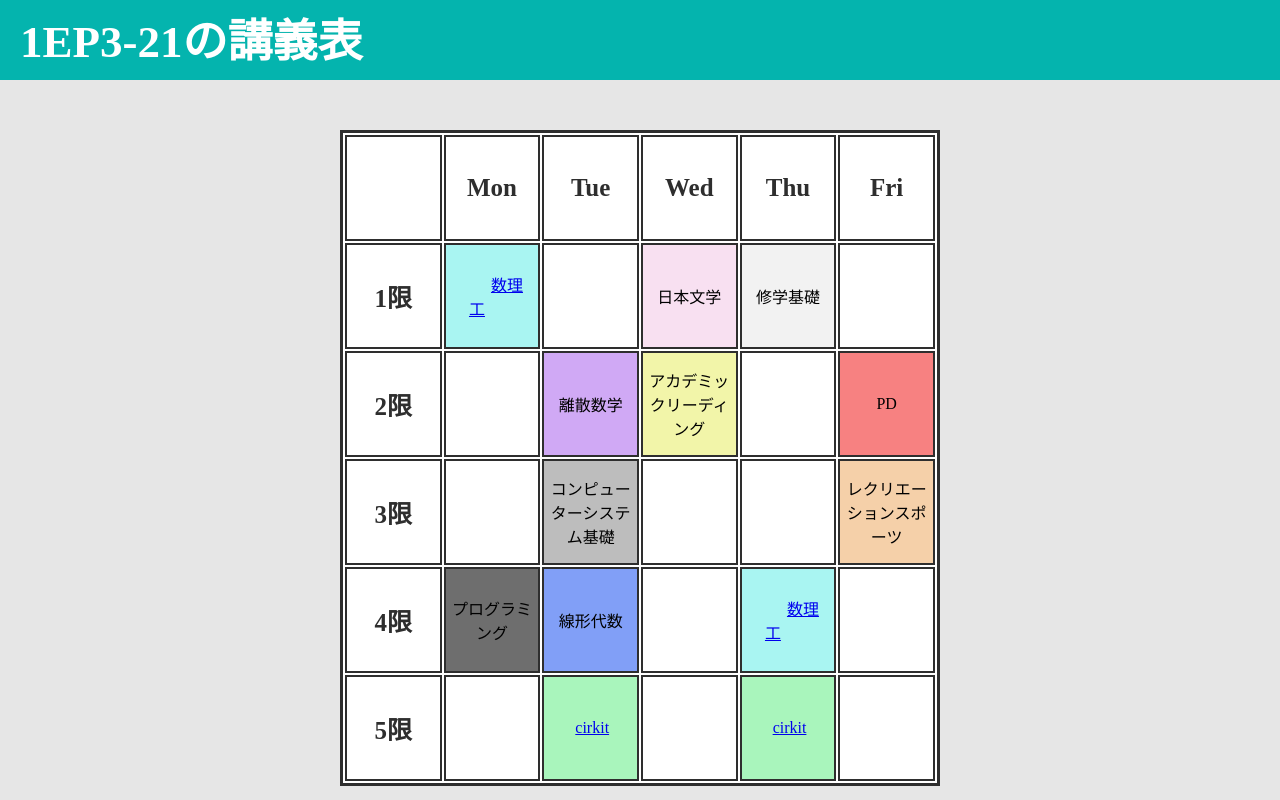
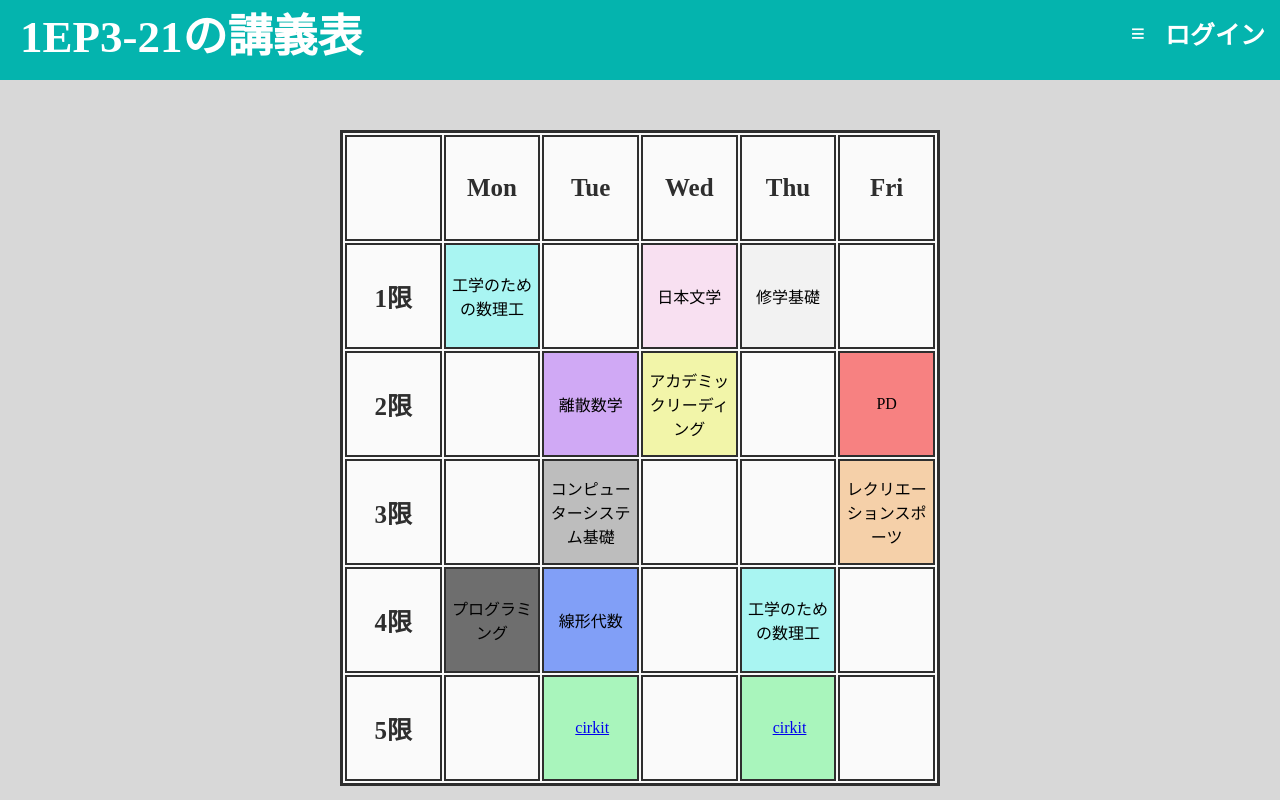
Before and after one commit to IrukNuj/programming_lessons, a plain HTML site: page 講義Html/kougi.html in a window 1280 px wide. Drawn offline with Linux system fonts and the light colour scheme.

Commit message:
講義表html、webアプリ時のデザイン草案まで

```diff
--- a/講義Html/kougi.html
+++ b/講義Html/kougi.html
@@ -8,7 +8,9 @@
   <body>
 
     <header>
-      <div class="Title">1EP3-21の講義表</div>
+      <span class="Title">1EP3-21の講義表</span>
+      <span class="Login">ログイン</span>
+      <span class="List">≡</span>
     </header>
 
     <table width="600" height="600" class="kougi_table">
@@ -22,7 +24,7 @@
       </tr>
       <tr>
         <td id="time">1限</td>
-        <td class="Math"><a href="https://mars41.mars.kanazawa-it.ac.jp/eSylla/eSRefSummaryPortalAuth">数理工</a></td>
+        <td class="Math">工学のための数理工</td>
         <td class="empty"></td>
         <td class="Lang">日本文学</td>
         <td class="Shugaku">修学基礎</td>
@@ -49,7 +51,7 @@
         <td class="Plog">プログラミング</td>
         <td class="Senkei">線形代数</td>
         <td class="empty"></td>
-        <td class="Math"><a href="https://mars41.mars.kanazawa-it.ac.jp/eSylla/eSRefSummaryPortalAuth">数理工</a></td>
+        <td class="Math">工学のための数理工</td>
         <td class="empty"></td>
       </tr>
       <tr>
--- a/講義Html/kougi_stylrsheet.css
+++ b/講義Html/kougi_stylrsheet.css
@@ -8,7 +8,10 @@ body{
   margin-top: 0px;
   margin-left: 0px;
   margin-right: 0px;
-  background: #E6E6E6;
+  background: #D8D8D8;
+  /*background-image: url(無題.png);
+  画像を背景にしてもらうこともできます*/
+
 }
 
 .Title{
@@ -20,9 +23,31 @@ body{
   font-weight: 600;
 }
 
+.List{
+  color: white;
+  font-size: 25px;
+  float: right;
+  padding-top: 20px;
+  padding-right: 20px;
+  bottom: 0;
+  font-weight: 600;
+  border: white 1px;
+}
+
+.Login{
+  color: white;
+  font-size: 25px;
+  float: right;
+  padding-top: 15px;
+  padding-right: 15px;
+  bottom: 0;
+  font-weight: 600;
+}
+
 .kougi_table{
   margin: auto;
-  background-color: white;
+  background-color: #FAFAFA;
+  /*背景コメントアウトで表を透明化できます*/
   border: 3px solid #2E2E2E;
 }
 
@@ -44,7 +69,7 @@ td,th{
 
 a{
   padding: 30px
-};
+}
 
 .time{
   width: 30px;
```
Also changed, not shown: 1 other file.
